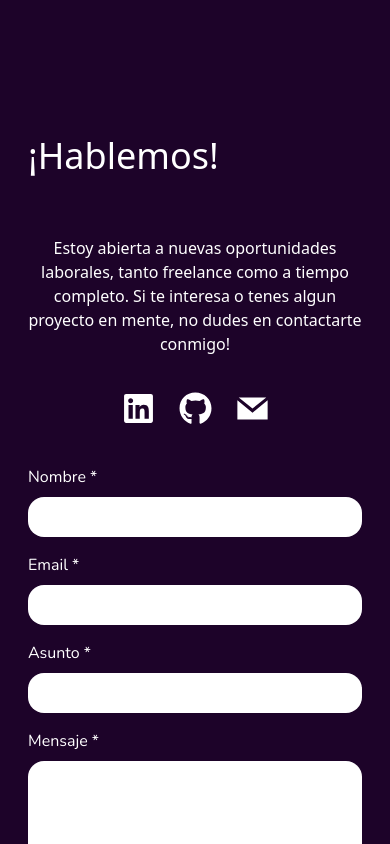
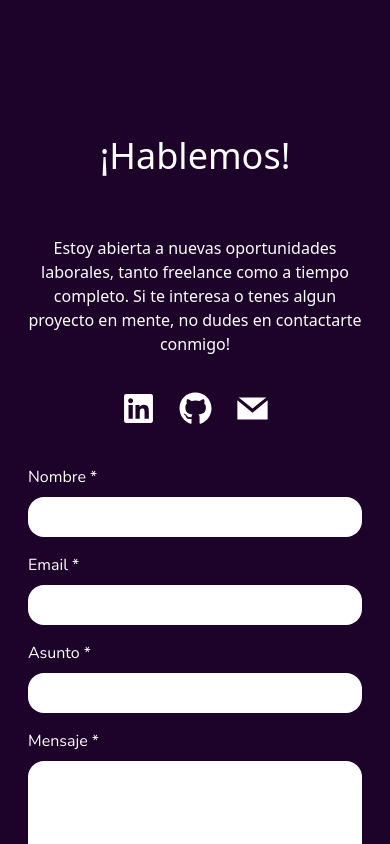
Before and after one commit to LudmiAbril/Portfolio, a Next.js app: page / in a window 390 px wide. Shown: the part 4140-4984 px from the top of the page. Built offline with nearby package versions, Linux system fonts and the light colour scheme; no server answers.

Commit message:
mobile contact form style fix

```diff
--- a/src/components/Contact.tsx
+++ b/src/components/Contact.tsx
@@ -11,7 +11,7 @@ import ContactForm from './ContactForm';
 const Contact = () => {
     return (
         <div className='flex flex-col items-center min-h-screen scroll-mt-40 lg:flex-row lg:items-start lg:justify-between' id='contact'>
-            <div className='lg:flex lg:flex-col lg:max-w-150'>
+            <div className='flex flex-col items-center lg:items-start lg:max-w-150'>
                 <motion.h1 className="font-noto-sans text-4xl font-medium mb-15 lg:text-5xl" variants={textVariants}
                     initial="hidden"
                     whileInView="visible"
--- a/src/components/ContactForm.tsx
+++ b/src/components/ContactForm.tsx
@@ -60,7 +60,7 @@ const ContactForm = () => {
                 <p className='mb-2'>Mensaje *</p>
                 <textarea id="message" name="message" onChange={handleInputChange} className={`${inputStyles} h-60 resize-none`} required></textarea>
             </label>
-            <div className='flex flex-col gap-2'>
+            <div className='flex flex-col gap-2 items-center lg:items-start'>
                 {emailSent === true && <p>Email enviado!</p>}
                 {emailSent === false && <p>Ocurrio un error al enviar el mail.</p>}
                 <Button className='flex items-center gap-2 mt-2'>Enviar <IoIosSend size={20} /></Button>
```
